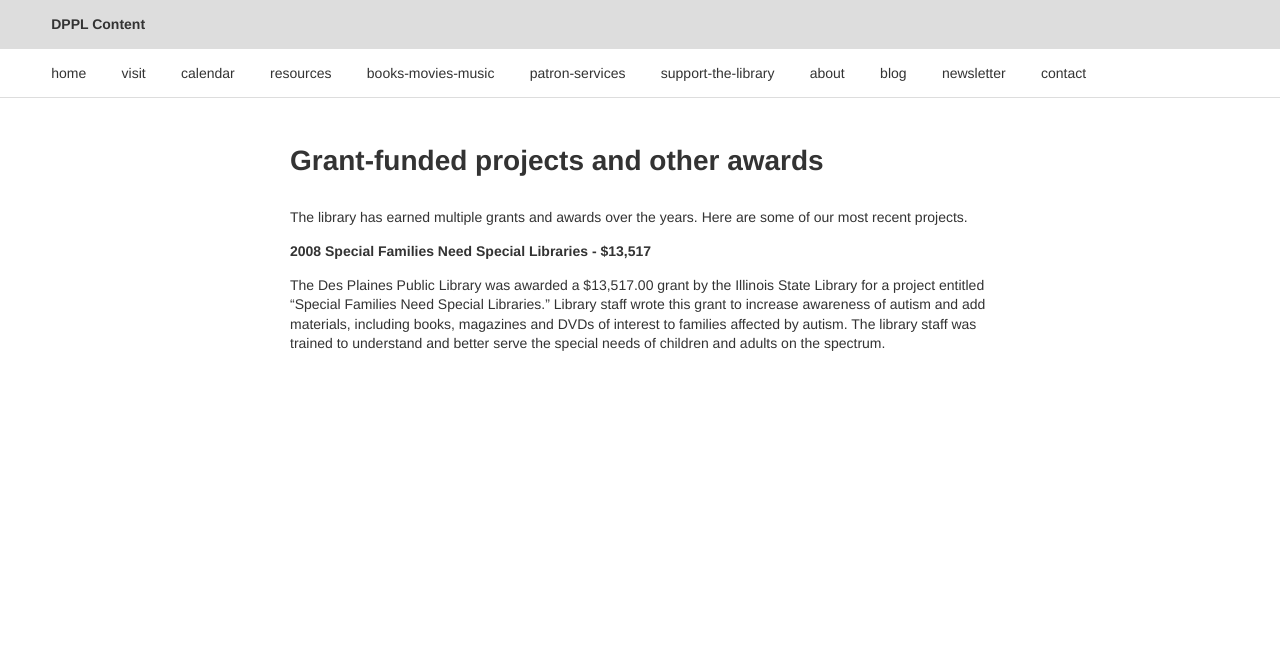
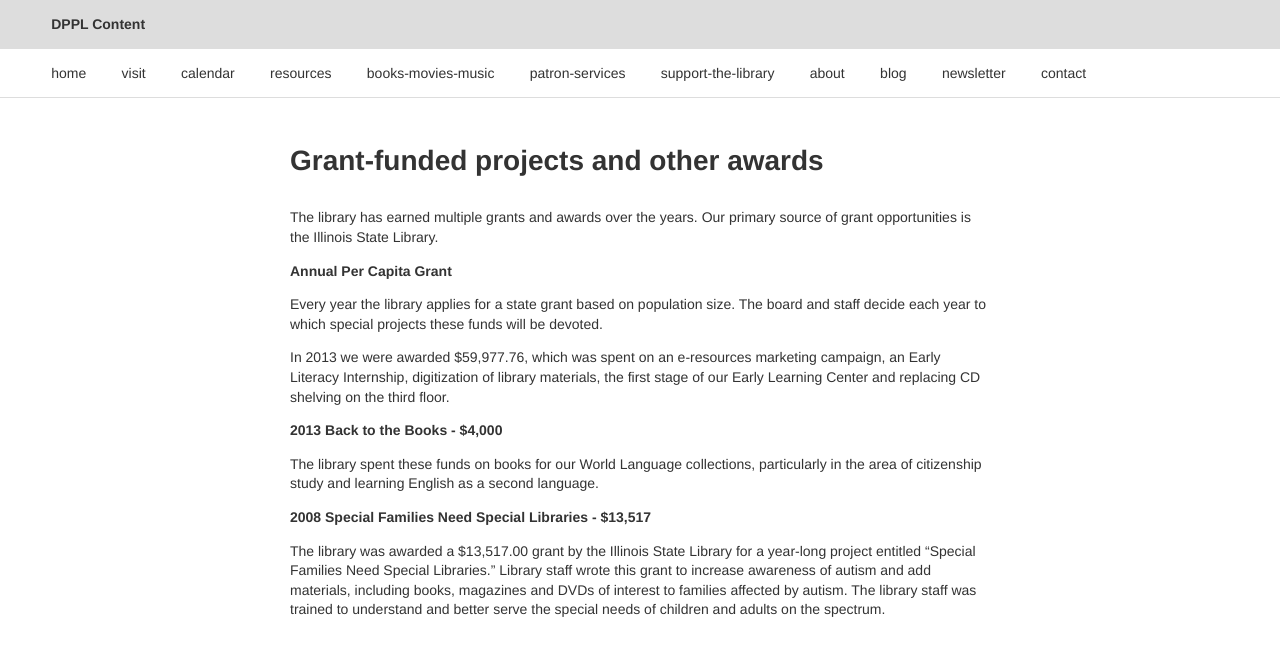
Before and after one commit to dpplweb/dppl-content, a Jekyll site: the page built from _posts/roberta/0811-01-01-grand-funded-projects.md, in a window 1280 px wide. Shown: the top 656 px of the page. Built offline with Jekyll 4.4.1, drawn with Linux system fonts in a browser that asks for light colours; Markdown is read by kramdown in place of the engine named in the settings.

Commit message:
Updated 0811-01-01-grand-funded-projects.md

```diff
--- a/_posts/roberta/0811-01-01-grand-funded-projects.md
+++ b/_posts/roberta/0811-01-01-grand-funded-projects.md
@@ -13,8 +13,20 @@ actions: ""
 published: true
 ---
 
-The library has earned multiple grants and awards over the years. Here are some of our most recent projects.
+The library has earned multiple grants and awards over the years. Our primary source of grant opportunities is the Illinois State Library.
+
+**Annual Per Capita Grant**
+
+Every year the library applies for a state grant based on population size. The board and staff decide each year to which special projects these funds will be devoted.
+
+In 2013 we were awarded $59,977.76, which was spent on an e-resources marketing campaign, an Early Literacy Internship, digitization of library materials, the first stage of our Early Learning Center and replacing CD shelving on the third floor.
+
+
+**2013 Back to the Books - $4,000**
+
+The library spent these funds on books for our World Language collections, particularly in the area of citizenship study and learning English as a second language.
+
 
 **2008 Special Families Need Special Libraries - $13,517**
 
-The Des Plaines Public Library was awarded a $13,517.00 grant by the Illinois State Library for a project entitled "Special Families Need Special Libraries." Library staff wrote this grant to increase awareness of autism and add materials, including books, magazines and DVDs of interest to families affected by autism. The library staff was trained to understand and better serve the special needs of children and adults on the spectrum.
+The library was awarded a $13,517.00 grant by the Illinois State Library for a year-long project entitled "Special Families Need Special Libraries." Library staff wrote this grant to increase awareness of autism and add materials, including books, magazines and DVDs of interest to families affected by autism. The library staff was trained to understand and better serve the special needs of children and adults on the spectrum.
```
